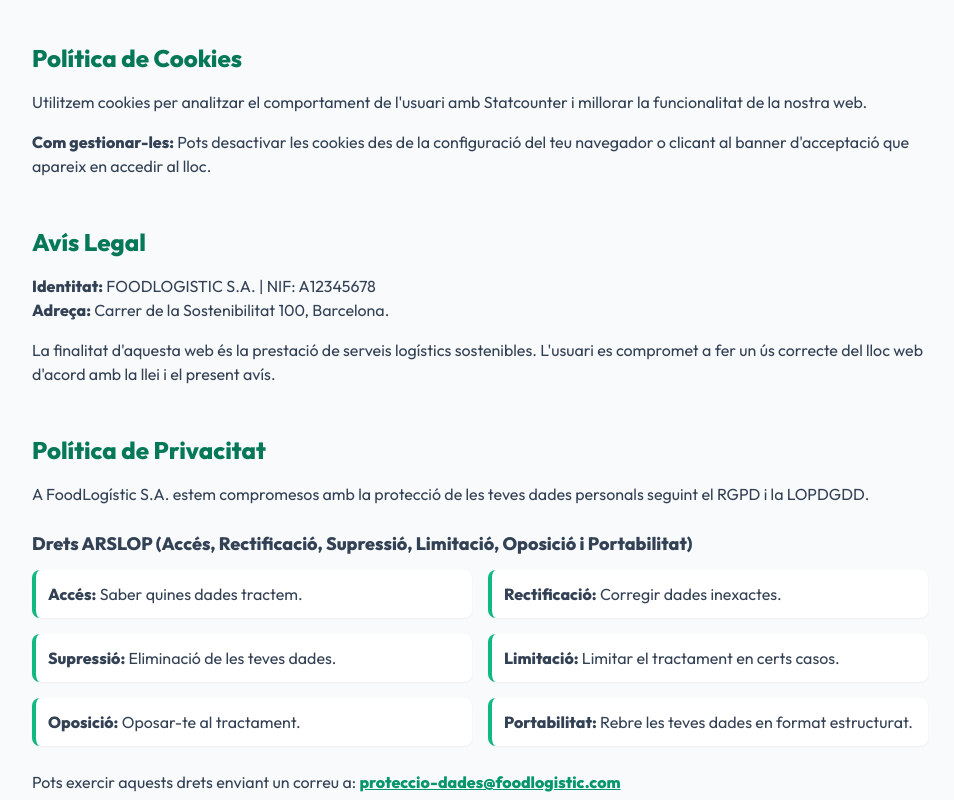
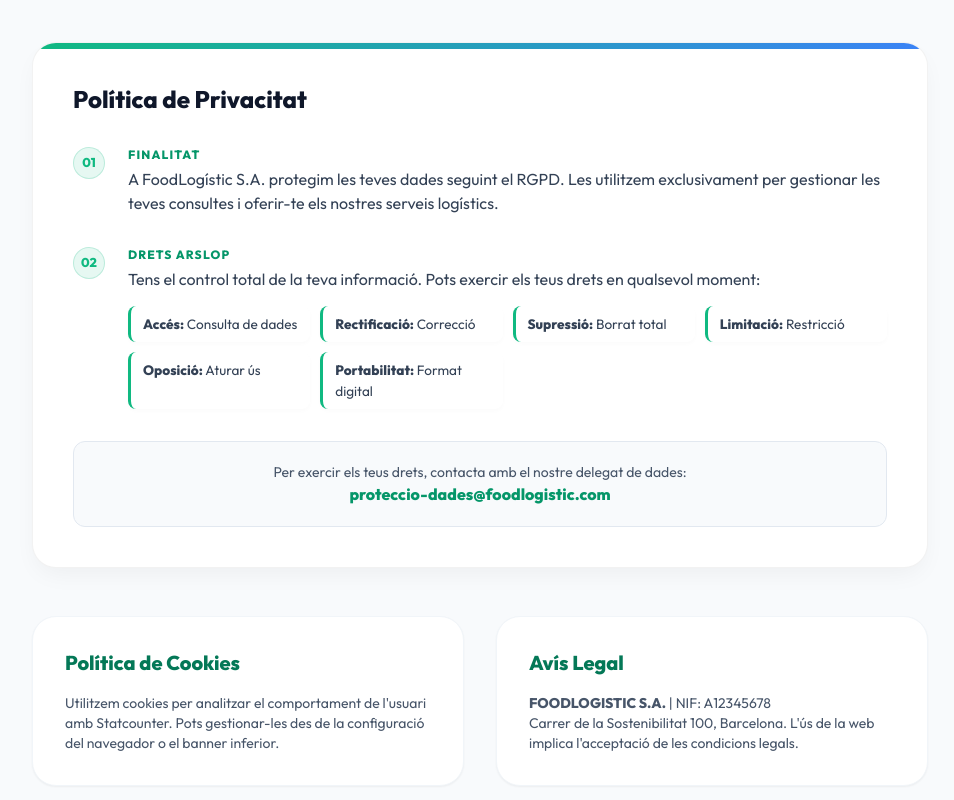
Before and after one commit to DanielGarayoaFP/Web_Corporativa, a plain HTML site: page docs/index.html in a window 1280 px wide. Shown: the part 1880-2680 px from the top of the page, without its empty margins (160-1114 px from the left). Drawn offline with nearby package versions, Linux system fonts and the light colour scheme.

Commit message:
Update legal section and add privacy card

```diff
--- a/docs/index.html
+++ b/docs/index.html
@@ -11,6 +11,63 @@
         .hero-gradient { background: linear-gradient(135deg, #022c22 0%, #065f46 100%); }
         .input-field { background: #f8fafc; border: 1px solid #e2e8f0; transition: all 0.3s ease; }
         .input-field:focus { border-color: #10b981; outline: none; box-shadow: 0 0 0 4px rgba(16, 185, 129, 0.1); }
+
+        /* Estils personalitzats per a la privacitat professional */
+        .privacy-card {
+            background: #ffffff;
+            padding: 40px;
+            border-radius: 24px;
+            border: 1px solid rgba(0,0,0,0.05);
+            position: relative;
+            overflow: hidden;
+            box-shadow: 0 10px 25px -5px rgba(0, 0, 0, 0.05);
+        }
+        .privacy-card::before {
+            content: "";
+            position: absolute;
+            top: 0; left: 0;
+            width: 100%; height: 6px;
+            background: linear-gradient(90deg, #10b981, #3b82f6);
+        }
+        .privacy-item {
+            margin-bottom: 2rem;
+            display: grid;
+            grid-template-columns: 40px 1fr;
+            gap: 15px;
+        }
+        .privacy-icon {
+            width: 32px; height: 32px;
+            background: rgba(16, 185, 129, 0.1);
+            border-radius: 50%;
+            display: flex;
+            align-items: center;
+            justify-content: center;
+            color: #10b981;
+            font-weight: 800;
+            font-size: 0.8rem;
+            border: 1px solid rgba(16, 185, 129, 0.2);
+        }
+        .rights-box {
+            margin-top: 20px;
+            padding: 20px;
+            background: #f8fafc;
+            border-radius: 12px;
+            border: 1px solid #e2e8f0;
+        }
+        .rights-grid {
+            display: grid;
+            grid-template-columns: repeat(auto-fit, minmax(150px, 1fr));
+            gap: 10px;
+            margin-top: 15px;
+        }
+        .right-tag {
+            background: white;
+            padding: 8px 12px;
+            border-radius: 8px;
+            font-size: 0.85rem;
+            border-left: 3px solid #10b981;
+            box-shadow: 0 2px 4px rgba(0,0,0,0.02);
+        }
     </style>
 </head>
 <body class="bg-white text-slate-800">
@@ -108,40 +165,57 @@
         </div>
     </section>
 
-    <!-- Secció Textos Legals (NOVA) -->
+    <!-- Secció Textos Legals (MODIFICADA) -->
     <section id="legals" class="py-24 px-6 bg-slate-50 border-t border-slate-200">
-        <div class="max-w-4xl mx-auto text-slate-700 space-y-12">
+        <div class="max-w-4xl mx-auto space-y-12">
             <div class="text-center mb-10">
                 <h2 class="text-3xl font-black text-slate-900 uppercase tracking-tighter">Informació Legal</h2>
                 <div class="h-1 w-20 bg-emerald-500 mx-auto mt-2"></div>
             </div>
 
-            <div>
-                <h2 class="text-2xl font-bold text-emerald-700 mb-4">Política de Cookies</h2>
-                <p class="mb-4">Utilitzem cookies per analitzar el comportament de l'usuari amb Statcounter i millorar la funcionalitat de la nostra web.</p>
-                <p><strong>Com gestionar-les:</strong> Pots desactivar les cookies des de la configuració del teu navegador o clicant al banner d'acceptació que apareix en accedir al lloc.</p>
+            <!-- Targeta Professional de Privacitat -->
+            <div class="privacy-card">
+                <h2 class="text-2xl font-extrabold text-slate-900 mb-8">Política de Privacitat</h2>
+
+                <div class="privacy-item">
+                    <div class="privacy-icon">01</div>
+                    <div class="text-slate-700">
+                        <h3 class="text-xs font-bold text-emerald-600 uppercase tracking-widest mb-1">Finalitat</h3>
+                        <p>A FoodLogístic S.A. protegim les teves dades seguint el RGPD. Les utilitzem exclusivament per gestionar les teves consultes i oferir-te els nostres serveis logístics.</p>
+                    </div>
+                </div>
+
+                <div class="privacy-item">
+                    <div class="privacy-icon">02</div>
+                    <div class="text-slate-700">
+                        <h3 class="text-xs font-bold text-emerald-600 uppercase tracking-widest mb-1">Drets ARSLOP</h3>
+                        <p>Tens el control total de la teva informació. Pots exercir els teus drets en qualsevol moment:</p>
+                        <div class="rights-grid">
+                            <div class="right-tag"><strong>Accés:</strong> Consulta de dades</div>
+                            <div class="right-tag"><strong>Rectificació:</strong> Correcció</div>
+                            <div class="right-tag"><strong>Supressió:</strong> Borrat total</div>
+                            <div class="right-tag"><strong>Limitació:</strong> Restricció</div>
+                            <div class="right-tag"><strong>Oposició:</strong> Aturar ús</div>
+                            <div class="right-tag"><strong>Portabilitat:</strong> Format digital</div>
+                        </div>
+                    </div>
+                </div>
+
+                <div class="rights-box text-center">
+                    <p class="text-slate-600 text-sm">Per exercir els teus drets, contacta amb el nostre delegat de dades:</p>
+                    <a href="mailto:proteccio-dades@foodlogistic.com" class="text-emerald-600 font-bold hover:underline">proteccio-dades@foodlogistic.com</a>
+                </div>
             </div>
 
-            <div>
-                <h2 class="text-2xl font-bold text-emerald-700 mb-4">Avís Legal</h2>
-                <p><strong>Identitat:</strong> FOODLOGISTIC S.A. | NIF: A12345678</p>
-                <p class="mb-4"><strong>Adreça:</strong> Carrer de la Sostenibilitat 100, Barcelona.</p>
-                <p>La finalitat d'aquesta web és la prestació de serveis logístics sostenibles. L'usuari es compromet a fer un ús correcte del lloc web d'acord amb la llei i el present avís.</p>
-            </div>
-
-            <div>
-                <h2 class="text-2xl font-bold text-emerald-700 mb-4">Política de Privacitat</h2>
-                <p class="mb-6">A FoodLogístic S.A. estem compromesos amb la protecció de les teves dades personals seguint el RGPD i la LOPDGDD.</p>
-                <h3 class="font-bold text-lg mb-3">Drets ARSLOP (Accés, Rectificació, Supressió, Limitació, Oposició i Portabilitat)</h3>
-                <ul class="grid grid-cols-1 md:grid-cols-2 gap-4 list-none p-0">
-                    <li class="bg-white p-3 rounded-lg shadow-sm border-l-4 border-emerald-500"><strong>Accés:</strong> Saber quines dades tractem.</li>
-                    <li class="bg-white p-3 rounded-lg shadow-sm border-l-4 border-emerald-500"><strong>Rectificació:</strong> Corregir dades inexactes.</li>
-                    <li class="bg-white p-3 rounded-lg shadow-sm border-l-4 border-emerald-500"><strong>Supressió:</strong> Eliminació de les teves dades.</li>
-                    <li class="bg-white p-3 rounded-lg shadow-sm border-l-4 border-emerald-500"><strong>Limitació:</strong> Limitar el tractament en certs casos.</li>
-                    <li class="bg-white p-3 rounded-lg shadow-sm border-l-4 border-emerald-500"><strong>Oposició:</strong> Oposar-te al tractament.</li>
-                    <li class="bg-white p-3 rounded-lg shadow-sm border-l-4 border-emerald-500"><strong>Portabilitat:</strong> Rebre les teves dades en format estructurat.</li>
-                </ul>
-                <p class="mt-6">Pots exercir aquests drets enviant un correu a: <a href="mailto:proteccio-dades@foodlogistic.com" class="text-emerald-600 font-bold underline">proteccio-dades@foodlogistic.com</a></p>
+            <div class="grid grid-cols-1 md:grid-cols-2 gap-8 mt-12">
+                <div class="bg-white p-8 rounded-3xl border border-slate-100 shadow-sm">
+                    <h2 class="text-xl font-bold text-emerald-700 mb-4">Política de Cookies</h2>
+                    <p class="text-slate-600 text-sm">Utilitzem cookies per analitzar el comportament de l'usuari amb Statcounter. Pots gestionar-les des de la configuració del navegador o el banner inferior.</p>
+                </div>
+                <div class="bg-white p-8 rounded-3xl border border-slate-100 shadow-sm">
+                    <h2 class="text-xl font-bold text-emerald-700 mb-4">Avís Legal</h2>
+                    <p class="text-slate-600 text-sm"><strong>FOODLOGISTIC S.A.</strong> | NIF: A12345678<br>Carrer de la Sostenibilitat 100, Barcelona. L'ús de la web implica l'acceptació de les condicions legals.</p>
+                </div>
             </div>
         </div>
     </section>
```
